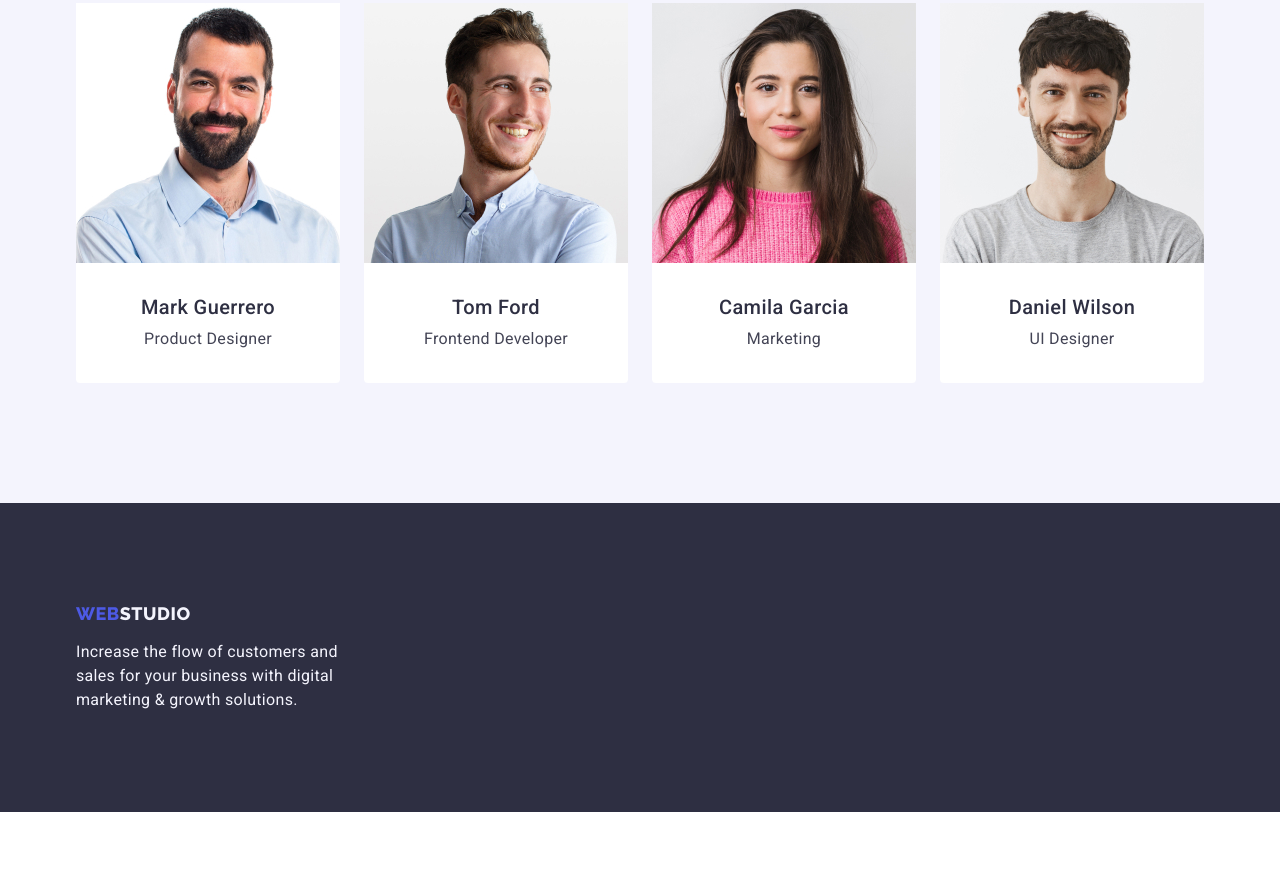
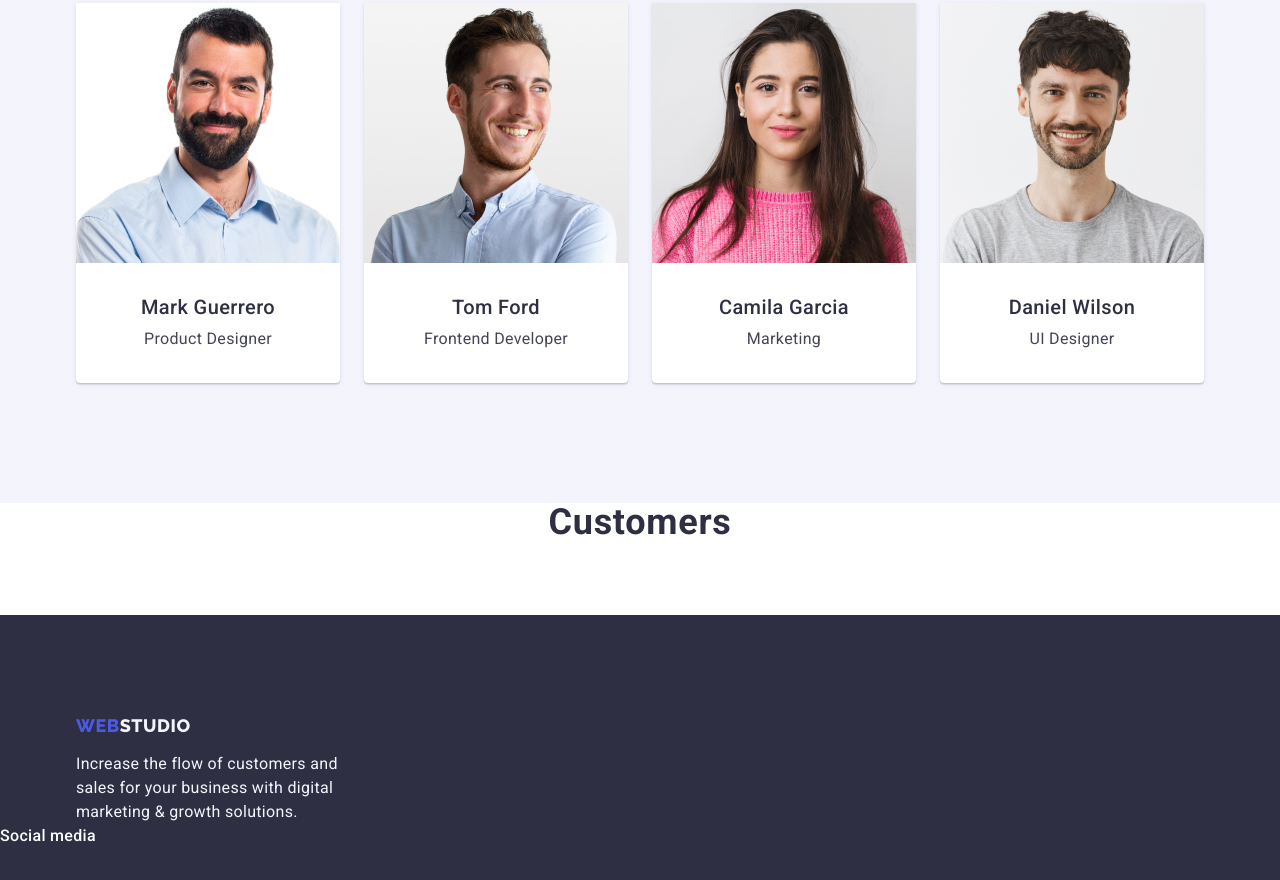
Before and after one commit to Phanes666/goit-markup-hw-04, a plain HTML site: page index.html in a window 1280 px wide. Shown: the part 1802-2682 px from the top of the page. Before the commit the page ends 2614 px from the top, so only its background shows below. Drawn offline with nearby package versions, Linux system fonts and the light colour scheme.

Commit message:
22222222222222222222222222

```diff
--- a/css/styles.css
+++ b/css/styles.css
@@ -87,6 +87,8 @@ button {
   background-color: #ffffff;
   border-bottom: 1px solid #e7e9fc;
   align-items: center;
+  box-shadow: 0px 2px 1px rgba(46, 47, 66, 0.08),
+    0px 1px 1px rgba(46, 47, 66, 0.16), 0px 1px 6px rgba(46, 47, 66, 0.08);
 }
 
 .header-nav-link {
@@ -166,13 +168,14 @@ max-width: 1440px;
   margin-left: auto;
   margin-right: auto;
   padding: 188px 0;
-background-image: linear-gradient(rgba(46, 47, 66, 0.7),
-rgba(46, 47, 66, 0.7)),
+  background-image: linear-gradient(
+      rgba(46, 47, 66, 0.7),
+      rgba(46, 47, 66, 0.7)
+    ),
     url(../images/hero-background/people-office-1.jpg);
   background-repeat: no-repeat;
   background-position: center;
   background-size: cover;
-
 }
 .hero-title {
   font-style: normal;
@@ -315,6 +318,8 @@ background-size: cover;
   background-color: #ffffff;
 
   flex-basis: calc((100% - 3 * 24px) / 4);
+  box-shadow: 0px 1px 6px rgba(46, 47, 66, 0.08),
+    0px 1px 1px rgba(46, 47, 66, 0.16), 0px 2px 1px rgba(46, 47, 66, 0.08);
 
   border-radius: 0px 0px 4px 4px;
 }
@@ -344,6 +349,27 @@ background-size: cover;
 .pro-container {
   padding: 32px 16px;
 }
+
+/* Four Section Customers */
+.customers {
+
+}
+.four-section-title {
+  font-family: "Roboto";
+  font-style: normal;
+  font-weight: 700;
+  font-size: 36px;
+  line-height: 1.11;
+  text-align: center;
+  letter-spacing: 0.02em;
+  text-transform: capitalize;
+  color: var(--color-txt);
+  margin: 0 auto;
+  margin-bottom: 72px;
+}
+
+
+
 
 /* FOOTER */
 .footer {
@@ -381,11 +407,28 @@ background-size: cover;
 }
 .foot-container {
   align-items: center;
-  padding: 0 15px;
+
   margin: 0 auto;
+
 }
+/* SOCIAL */
 
-/* portfolio */
+.social-container {
+  display: flex;
+  align-items: center;
+}
+.social-text {
+  font-family: 'Roboto';
+font-style: normal;
+font-weight: 500;
+font-size: 16px;
+line-height: 24px;
+letter-spacing: 0.02em;
+color: #FFFFFF;
+
+}
+/* PORTFOLIO*/
+
 .portfolio {
   padding: 96px 0 120px;
 }
@@ -430,6 +473,9 @@ background-size: cover;
   background-color: #404bbf;
   color: #ffffff;
   border: 1px solid transparent;
+  box-shadow: 0px 3px 1px rgba(0, 0, 0, 0.1), 0px 2px 1px rgba(0, 0, 0, 0.08),
+    0px 2px 2px rgba(0, 0, 0, 0.12);
+  border-radius: 4px;
 }
 .btn {
   background-color: #4d5ae5;
@@ -484,6 +530,10 @@ background-size: cover;
   border: 1px solid #e7e9fc;
   border-top: none;
 }
+.app:hover {
+  box-shadow: 0px 1px 6px rgba(46, 47, 66, 0.08),
+    0px 1px 1px rgba(46, 47, 66, 0.16), 0px 2px 1px rgba(46, 47, 66, 0.08);
+}
 
 /* styles bloks */
 
@@ -491,4 +541,5 @@ background-size: cover;
   width: 1158px;
   margin: 0 auto;
   padding: 0 15px;
+
 }
--- a/index.html
+++ b/index.html
@@ -205,6 +205,19 @@
           </ul>
         </div>
       </section>
+
+      <!-- section Four Customers -->
+
+<section class="customers">
+  <div>
+    <h1 class="four-section-title">Customers</h1>
+
+
+  </div>
+
+</section>
+
+
     </main>
 
     <!-- Footer section -->
@@ -218,6 +231,9 @@
           digital marketing & growth solutions.
         </p>
       </div>
+      <div class="social-container">
+        <p class="social-text">Social media</p>
+      </div>
     </footer>
   </body>
 </html>
```
Lines whose indentation alone changed are shown as unchanged.
